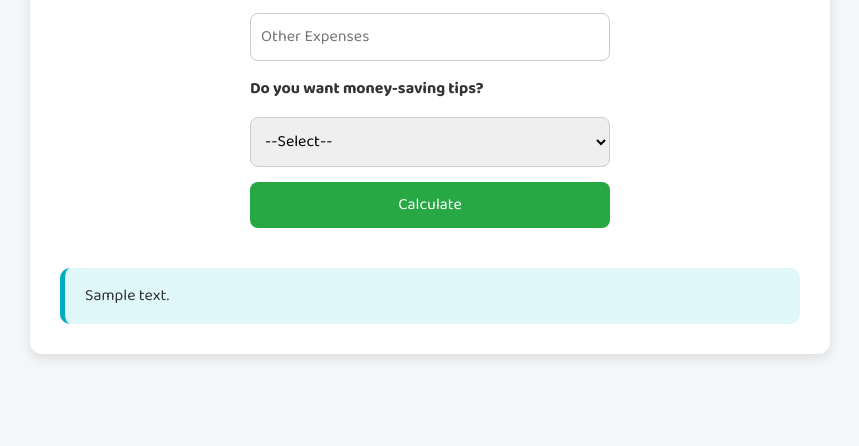
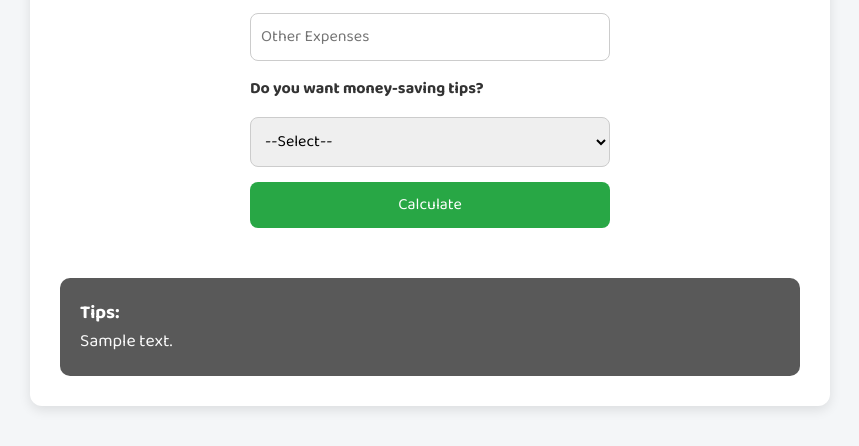
Before and after one commit to AvniCS/finance-tracker, a Flask app: template templates/index.html in a window 1280 px wide. Shown: the part 838-1284 px from the top of the page, without its empty margins (210-1069 px from the left). Before the commit the page ends 1196 px from the top, so only its background shows below. Run offline with Flask 3, Linux system fonts and the light colour scheme; the template is opened without the code that fills it: most values are stand-ins (such as "Sample title", 1, 10 or a date in 2020); some web fonts are replaced.

Commit message:
added file

```diff
--- a/app.py
+++ b/app.py
@@ -74,6 +74,7 @@ def index():
             max_category = sorted_percentages[0][1]
             min_category = sorted_percentages[-1][1]
 
+            # Generate tips as proper HTML
             tips = []
             tips.append(f"You spend the most on <b>{max_category}</b> and the least on <b>{min_category}</b>.")
 
@@ -85,7 +86,11 @@ def index():
                 elif 10 <= percent <= 20:
                     tips.append(f"<b>{category}</b> expenses are moderate. Keep monitoring.")
 
-            tip_summary = "<br>".join(tips)
+            # Create proper HTML list format
+            tip_summary = "<ul>" + "".join([f"<li>{tip}</li>" for tip in tips]) + "</ul>"
+
+            # For email report, use plain text version
+            tips_plain_text = "\n".join([f"• {tip.replace('<b>', '').replace('</b>', '')}" for tip in tips])
 
             report_text = f"""Hi there 👋,
 
@@ -101,7 +106,7 @@ Other Expenses: ₹{others} ({p5:.2f}%)
 Savings: ₹{savings} ({p6:.2f}%)
 
 Tips:
-{tip_summary}
+{tips_plain_text}
 
 Thanks for using our app! 💸
 """
@@ -139,7 +144,5 @@ Thanks for using our app! 💸
             return render_template("index.html")
 
     return render_template("index.html")
-
-
 if __name__ == "__main__":
     app.run(debug=True)
--- a/static/style.css
+++ b/static/style.css
@@ -133,3 +133,14 @@ button:hover {
   overflow: hidden;
 
 }
+.tips-box {
+  margin-top: 30px;
+  padding: 20px;
+  background-color: rgba(0, 0, 0, 0.65);
+  border-radius: 10px;
+  box-shadow: 0 0 15px rgba(255, 255, 255, 0.05);
+}
+
+.tips-content b {
+  color: #ffd700;
+}
--- a/templates/index.html
+++ b/templates/index.html
@@ -80,7 +80,12 @@
     {% endif %}
 
     {% if tip_summary %}
-    <div class="tips">{{ tip_summary|safe }}</div>
+    <div class="tips-box">
+      <h3 style="color: white;">Tips:</h3>
+      <div class="tips-content" style="color: #f9f9f9; font-size: 1.1rem; line-height: 1.6;">
+        {{ tip_summary | safe }}
+      </div>
+    </div>
     {% endif %}
   </div>
 
```
Also changed, not shown: 1 other file.
